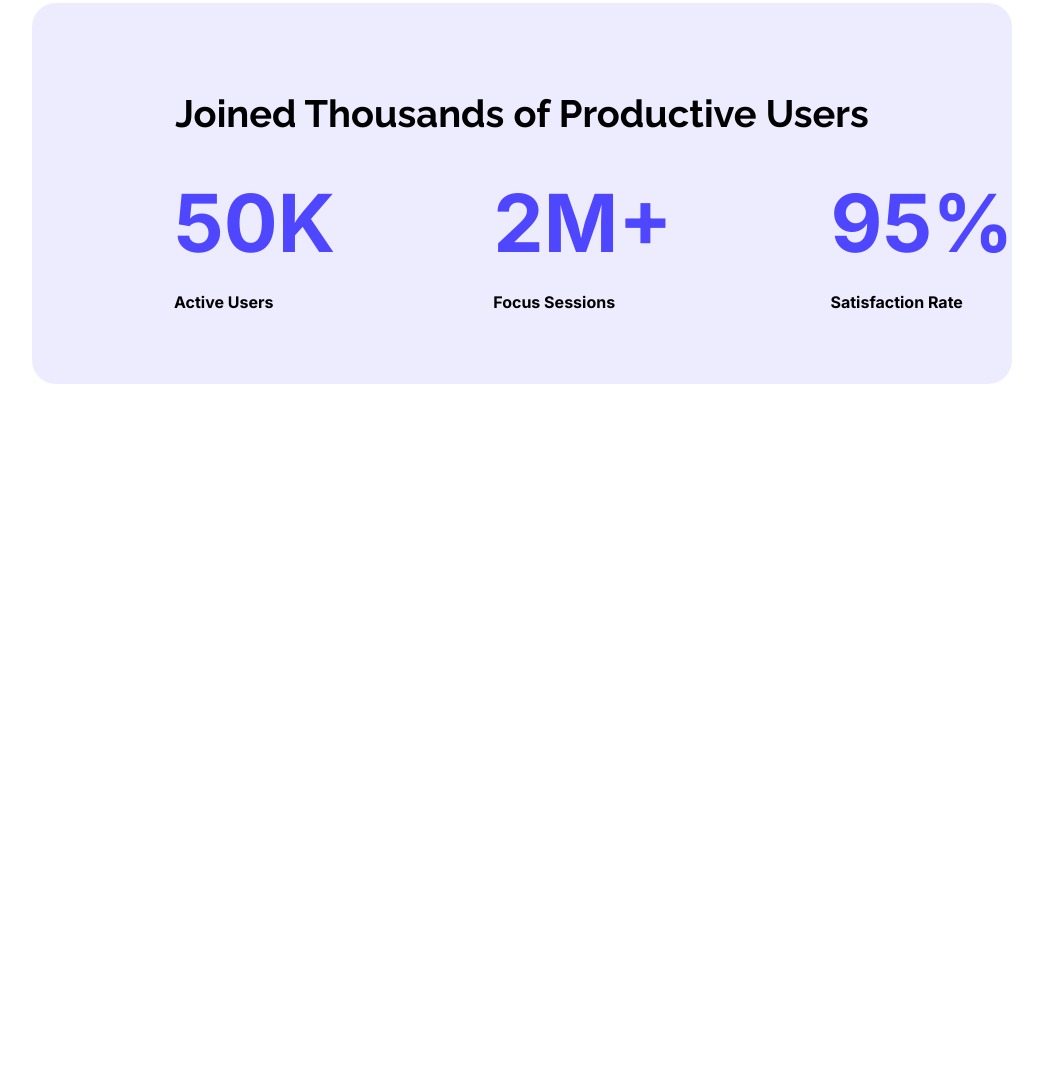
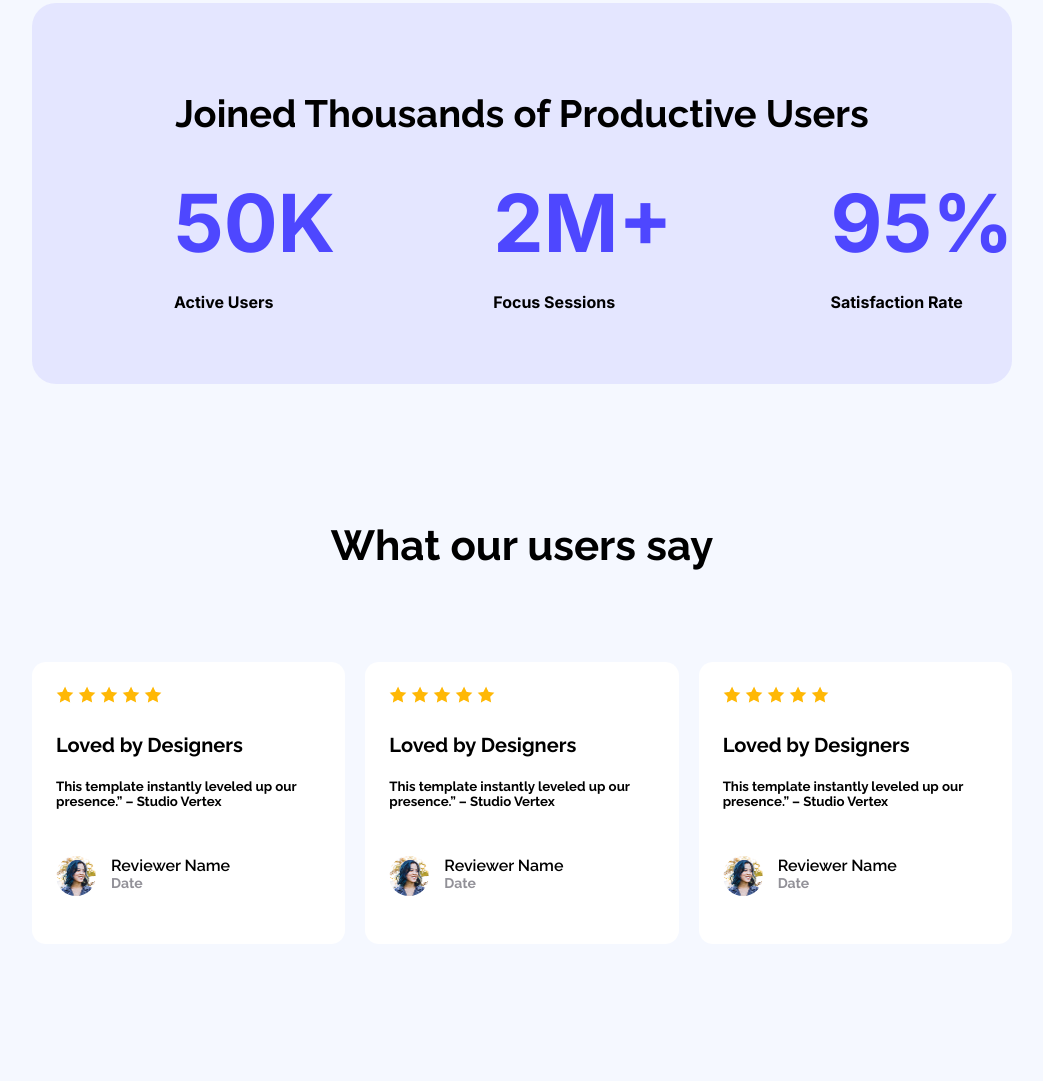
Before and after one commit to tonoyx91/PH-B12-Assignement-01, a plain HTML site: page index.html in a window 1280 px wide. Shown: the part 1367-2448 px from the top of the page, without its empty margins (118-1161 px from the left). Before the commit the page ends 1888 px from the top, so only its background shows below. Drawn offline with Linux system fonts and the light colour scheme.

Commit message:
Ratings Done

```diff
--- a/index.html
+++ b/index.html
@@ -59,6 +59,69 @@
                 </div>
             </div>
         </section>
+
+        <section class="ratings">
+            <h3 class="ratings-main-title raleway-font">What our users say</h3>
+            <div class="ratings-container">
+                <div class="ratings-details">
+                    <img src="Assets/icon-star.png" alt="">
+                    <img src="Assets/icon-star.png" alt="">
+                    <img src="Assets/icon-star.png" alt="">
+                    <img src="Assets/icon-star.png" alt="">
+                    <img src="Assets/icon-star.png" alt="">
+                    <div class="ratings-insiders">
+                        <h4 class="ratings-title raleway-font">Loved by Designers</h4>
+                        <h5 class="ratings-description raleway-font">This template instantly leveled up our presence.” – Studio
+                            Vertex</h5>
+                    </div>
+                    <div class="reviewer-container">
+                        <img class="reviewer" src="Assets/avatar.png" alt="">
+                        <div class="rater-column-2">
+                            <h5 class="rater-name raleway-font">Reviewer Name</h5>
+                            <h5 class="rating-date raleway-font">Date</h5>
+                        </div>
+                    </div>
+                </div>
+                <div class="ratings-details">
+                    <img src="Assets/icon-star.png" alt="">
+                    <img src="Assets/icon-star.png" alt="">
+                    <img src="Assets/icon-star.png" alt="">
+                    <img src="Assets/icon-star.png" alt="">
+                    <img src="Assets/icon-star.png" alt="">
+                    <div class="ratings-insiders">
+                        <h4 class="ratings-title raleway-font">Loved by Designers</h4>
+                        <h5 class="ratings-description raleway-font">This template instantly leveled up our presence.” – Studio
+                            Vertex</h5>
+                    </div>
+                    <div class="reviewer-container">
+                        <img class="reviewer" src="Assets/avatar.png" alt="">
+                        <div class="rater-column-2">
+                            <h5 class="rater-name raleway-font">Reviewer Name</h5>
+                            <h5 class="rating-date raleway-font">Date</h5>
+                        </div>
+                    </div>
+                </div>
+                <div class="ratings-details">
+                    <img src="Assets/icon-star.png" alt="">
+                    <img src="Assets/icon-star.png" alt="">
+                    <img src="Assets/icon-star.png" alt="">
+                    <img src="Assets/icon-star.png" alt="">
+                    <img src="Assets/icon-star.png" alt="">
+                    <div class="ratings-insiders">
+                        <h4 class="ratings-title raleway-font">Loved by Designers</h4>
+                        <h5 class="ratings-description raleway-font">This template instantly leveled up our presence.” – Studio
+                            Vertex</h5>
+                    </div>
+                    <div class="reviewer-container">
+                        <img class="reviewer" src="Assets/avatar.png" alt="">
+                        <div class="rater-column-2">
+                            <h5 class="rater-name raleway-font">Reviewer Name</h5>
+                            <h5 class="rating-date raleway-font">Date</h5>
+                        </div>
+                    </div>
+                </div>
+            </div>
+        </section>
     </main>
     <footer>
 
--- a/styles/webflow.css
+++ b/styles/webflow.css
@@ -17,6 +17,7 @@
 body {
     margin: 0;
     padding: 0;
+    background-color: #F5F8FF;
 }
 
 /* shared styles */
@@ -116,7 +117,7 @@ body {
 
 /* USers Styles */
 .users{
-    max-width: 1140px;
+    /* max-width: 1140px; */
     padding: 50px 142px;
     align-items: center;
     background-color: rgba(78, 71, 255, 0.1);
@@ -146,3 +147,76 @@ body {
     color: rgba(78, 71, 255, 1);
     margin:0px
 }
+
+
+/* Ratings Details */
+.ratings{
+    /* max-width: 1140px; */
+    padding-left: 150px;
+    padding-right: 150px;
+    padding-bottom: 137px;
+}
+
+.ratings-main-title{
+    font-weight: bold;
+    font-size: 42px;
+    text-align: center;
+    padding-bottom: 50px;
+}
+
+.ratings-container{
+    display: flex;
+    justify-content: space-between;
+    gap: 20px;
+}
+
+.ratings-details{
+    background-color: #FFFFFF;
+    padding:24px;
+    border-radius: 14px;
+    /* max-width: 370px; */
+}
+
+.ratings-insiders{
+    gap: 0px;
+}
+
+.ratings-title{
+    font-size: 20px;
+    margin-bottom: 0px;
+}
+
+.ratings-description{
+    font-weight: 200px;
+}
+
+
+.reviewer-container{
+    display: flex;
+    gap: 15px;
+}
+
+.reviewer{
+    padding-top: 24px;
+    padding-bottom: 24px;
+    width: 40px;
+    height: 40px;
+    border-radius: 50%;
+    justify-content: space-between;
+}
+
+.rater-column-2{
+    padding-top: 24px;
+    padding-bottom: 24px;
+}
+
+.rater-name{
+    font-size: 16px;
+    font-weight: 600;
+    margin: 0px;
+}
+.rating-date{
+    font-size: 14px;
+    color: rgba(37, 36, 50, 0.5);
+    margin: 0px;
+}
```
